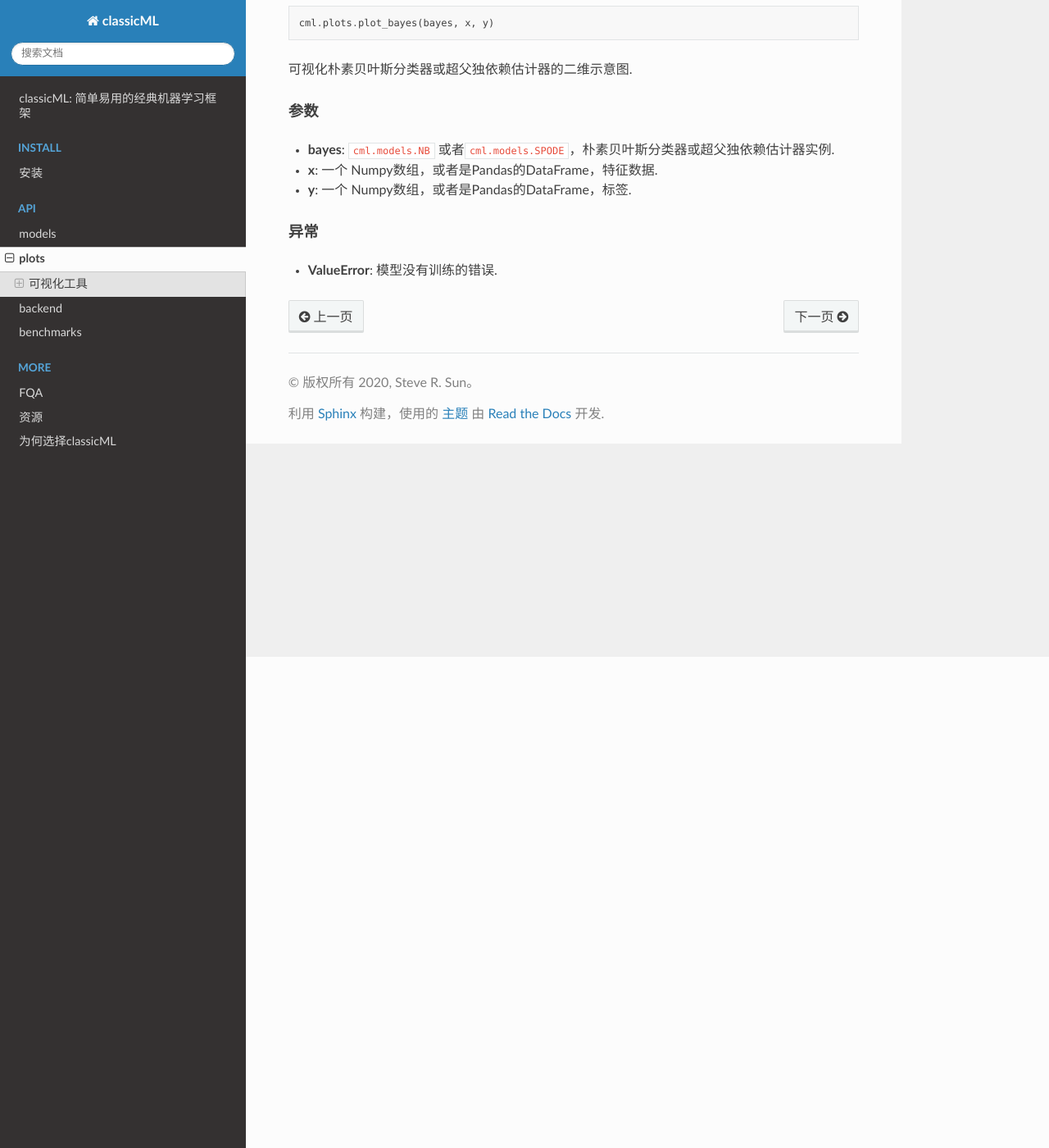
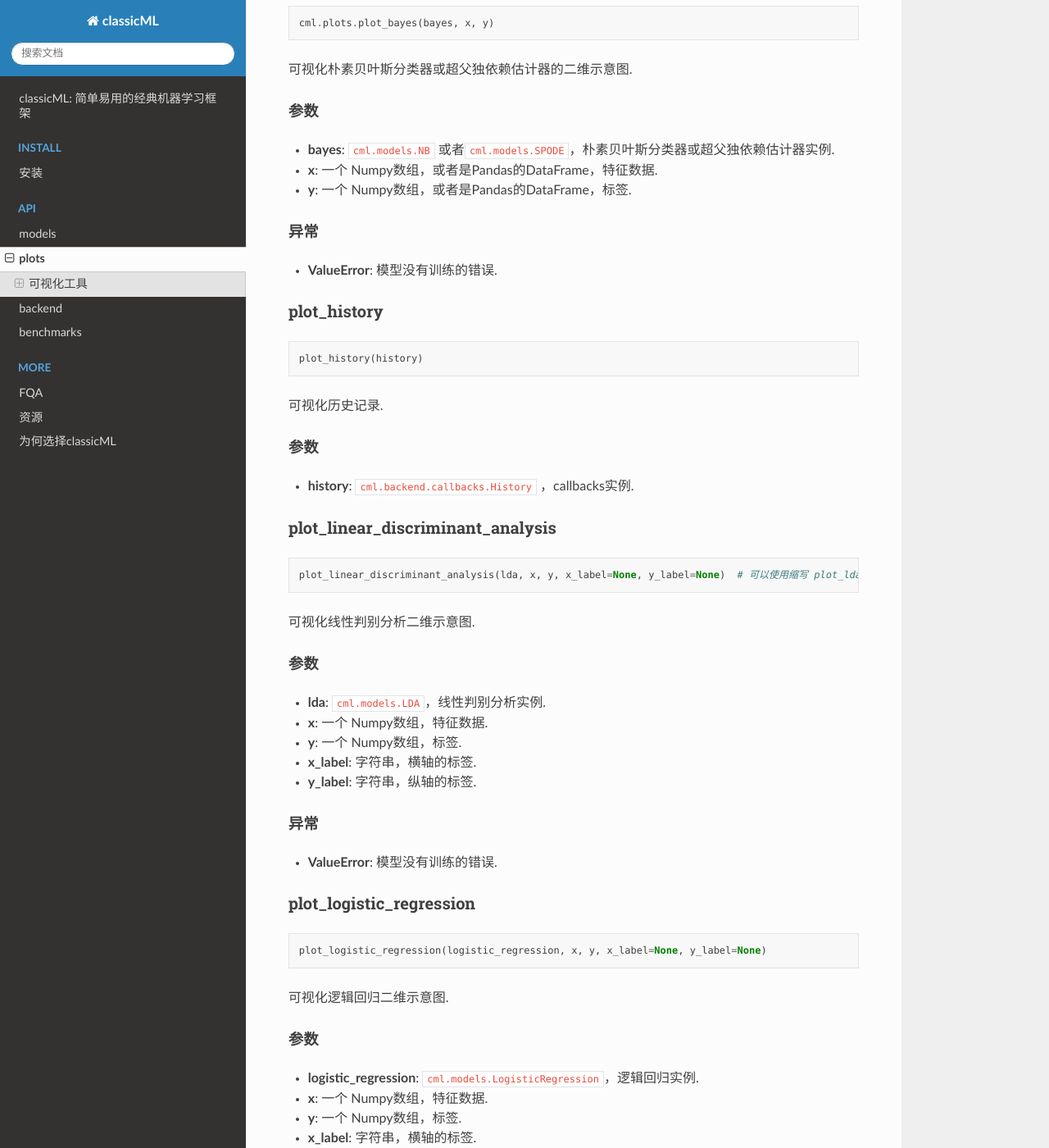
Before and after one commit to sun1638650145/classicML, a Sphinx documentation site: the page built from docs/source/plots.md, in a window 1280 px wide and 1400 px high, scrolled down 599 px. Shown: the whole window at 82% size. Built offline with Sphinx 7.4.7 and the Read the Docs theme 2.0.0, drawn with Linux system fonts in a browser that asks for light colours; some of the changed text lies outside the part shown.

Commit message:
updata docs/plots

````diff
--- a/docs/source/plots.md
+++ b/docs/source/plots.md
@@ -35,3 +35,87 @@ cml.plots.plot_bayes(bayes, x, y)
 #### 异常
 
 * <b>ValueError</b>: 模型没有训练的错误.
+
+### plot_history
+
+```python
+plot_history(history)
+```
+
+可视化历史记录.
+
+#### 参数
+
+* <b>history</b>: ```cml.backend.callbacks.History``` ，callbacks实例.
+
+### plot_linear_discriminant_analysis
+
+```python
+plot_linear_discriminant_analysis(lda, x, y, x_label=None, y_label=None)  # 可以使用缩写 plot_lda()
+```
+
+可视化线性判别分析二维示意图.
+
+#### 参数
+
+* <b>lda</b>: ```cml.models.LDA```，线性判别分析实例.
+* <b>x</b>: 一个 Numpy数组，特征数据.
+* <b>y</b>: 一个 Numpy数组，标签.
+* <b>x_label</b>: 字符串，横轴的标签.
+* <b>y_label</b>: 字符串，纵轴的标签.
+
+#### 异常
+
+* <b>ValueError</b>: 模型没有训练的错误.
+
+### plot_logistic_regression
+
+```python
+plot_logistic_regression(logistic_regression, x, y, x_label=None, y_label=None)
+```
+
+可视化逻辑回归二维示意图.
+
+#### 参数
+
+* <b>logistic_regression</b>: ```cml.models.LogisticRegression```，逻辑回归实例.
+* <b>x</b>: 一个 Numpy数组，特征数据.
+* <b>y</b>: 一个 Numpy数组，标签.
+* <b>x_label</b>: 字符串，横轴的标签.
+* <b>y_label</b>: 字符串，纵轴的标签.
+
+#### 异常
+
+* <b>ValueError</b>: 模型没有训练的错误.
+
+### plot_support_vector_classifier
+
+```python
+plot_support_vector_classifier(svc, x, y, x_label=None, y_label=None)  # 可以使用缩写 plot_svc()
+```
+
+可视化支持向量分类器二维示意图.
+
+#### 参数
+
+* <b>svc</b>: ```cml.models.SVC```，支持向量分类器实例.
+* <b>x</b>: 一个 Numpy数组，特征数据.
+* <b>y</b>: 一个 Numpy数组，标签.
+* <b>x_label</b>: 字符串，横轴的标签.
+* <b>y_label</b>: 字符串，纵轴的标签.
+
+#### 异常
+
+* <b>ValueError</b>: 模型没有训练的错误.
+
+### plot_tree
+
+```python
+plot_tree(tree)
+```
+
+绘制树的示意图.
+
+#### 参数
+
+* <b>tree</b>: ```cml.models.Tree```，树实例.
````
Also changed, not shown: 4 other files.
